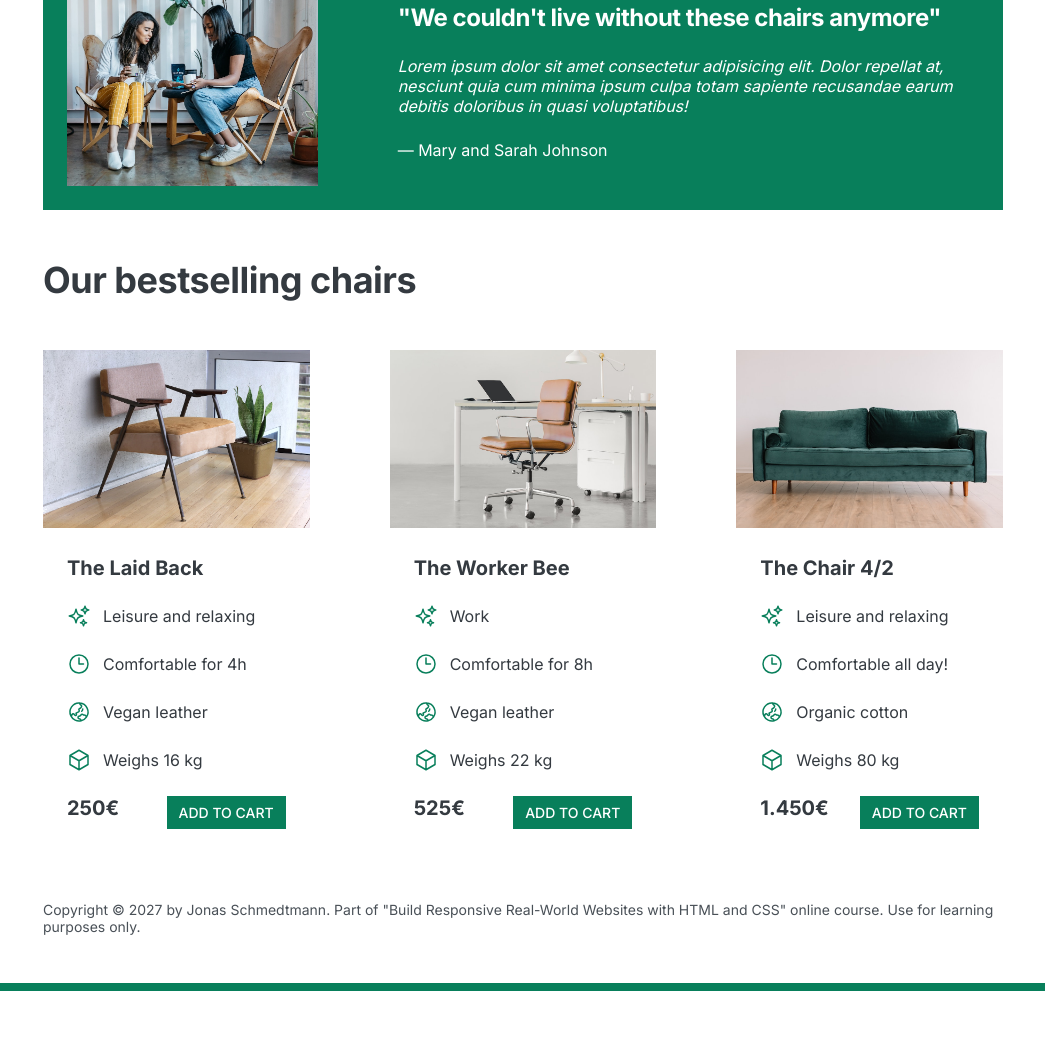
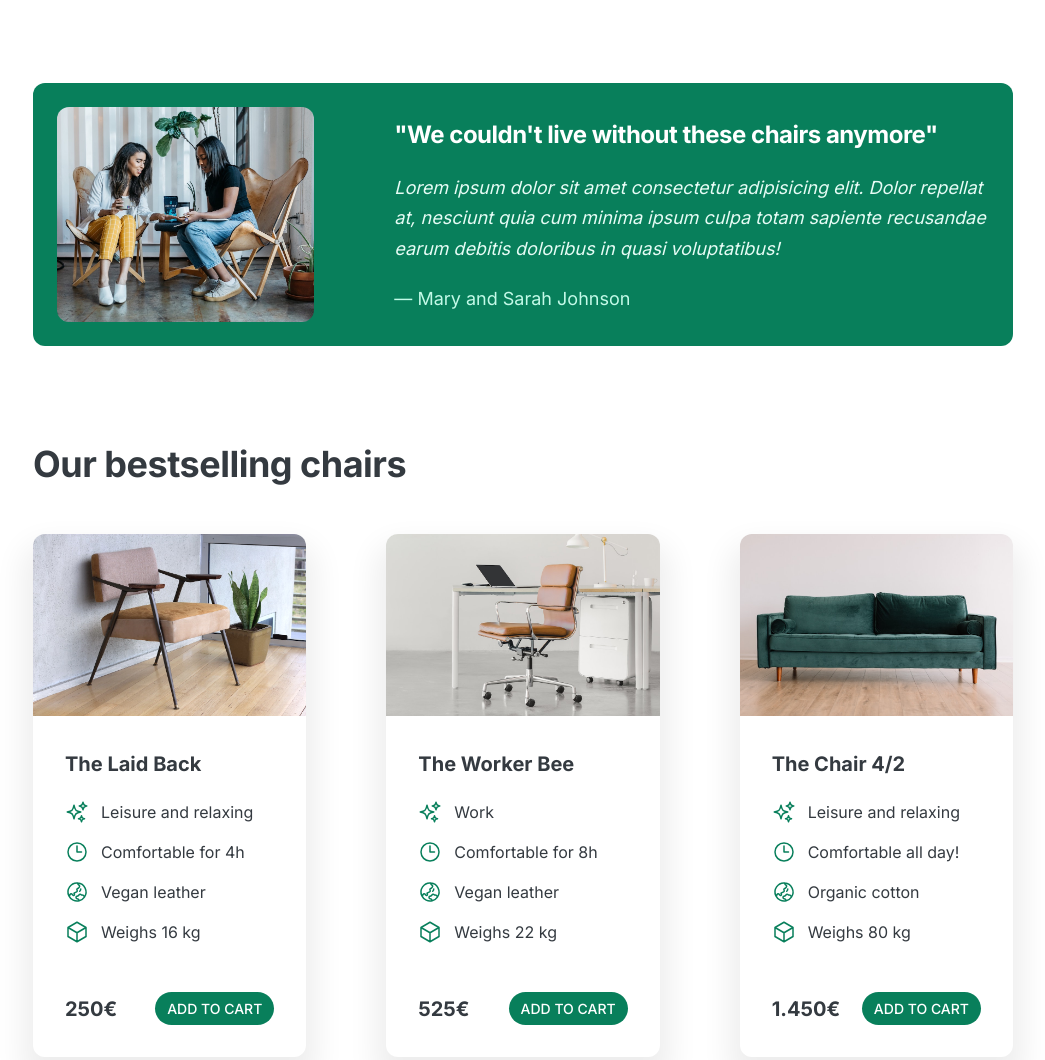
Before and after one commit to tsakP/05-Design, a plain HTML site: page index.html in a window 1280 px wide. Shown: the part 945-2005 px from the top of the page, without its empty margins (117-1162 px from the left). Before the commit the page ends 1936 px from the top, so only its background shows below. Drawn offline with Linux system fonts and the light colour scheme.

Commit message:
Shadows, border-radius, whitespace and visual hierarchy implementation

```diff
--- a/style.css
+++ b/style.css
@@ -32,13 +32,13 @@ body {
 }
 
 .container {
-  width: 960px;
+  width: 980px;
   margin: 0 auto;
 }
 
 header,
 section {
-  margin-bottom: 48px;
+  margin-bottom: 96px;
 }
 
 h2 {
@@ -62,6 +62,7 @@ h2 {
   text-transform: uppercase;
   font-weight: 500;
   display: inline-block;
+  border-radius: 100px;
 }
 
 .btn:hover,
@@ -88,7 +89,7 @@ header {
   display: grid;
   grid-template-columns: repeat(2, 1fr);
   column-gap: 80px;
-  margin-top: 48px;
+  margin-top: 64px;
 }
 
 .header-text-box {
@@ -96,11 +97,12 @@ header {
 }
 
 h1 {
-  margin-bottom: 24px;
+  margin-bottom: 32px;
   font-size: 44px;
   line-height: 1.1;
   letter-spacing: -1px;
   /* 44 / 52 / 62 */
+  /* text-shadow: 0 5px 5px rgba(0, 0, 0, 0.2); */
 }
 
 .header-text {
@@ -111,6 +113,7 @@ h1 {
 
 img {
   width: 100%;
+  border-radius: 12px;
 }
 
 /* FEATURES */
@@ -118,7 +121,7 @@ img {
   stroke: #087f5b;
   width: 32px;
   height: 32px;
-  margin-bottom: 16px;
+  margin-bottom: 24px;
 }
 
 .features-title {
@@ -136,6 +139,7 @@ img {
   background-color: #087f5b;
   color: #fff;
   padding: 24px;
+  border-radius: 12px;
 }
 
 .testimonial-box {
@@ -151,11 +155,33 @@ img {
 .testimonial-text {
   font-style: italic;
   margin-bottom: 24px;
+  line-height: 1.7;
+  font-size: 18px;
+  color: #e6fcf5;
+}
+
+.testimonial-author {
+  font-size: 18px;
+  color: #c3fae8;
 }
 
 /* CHAIRS */
+
+.chair {
+  /* Box shadow values meanings:
+    box-shadow: horizontal shadow, vertical shadow, blur, scale shadow, color;
+  */
+  box-shadow: 0 20px 30px 10px rgba(0, 0, 0, 0.07);
+  border-radius: 12px;
+}
+
+.chair img {
+  border-bottom-left-radius: 0;
+  border-bottom-right-radius: 0;
+}
+
 .chair-box {
-  padding: 24px;
+  padding: 32px;
 }
 
 h3 {
@@ -165,14 +191,14 @@ h3 {
 
 .chair-details {
   list-style: none;
-  margin-bottom: 24px;
+  margin-bottom: 48px;
 }
 
 .chair-details li {
   display: flex;
   align-items: center;
   gap: 12px;
-  margin-bottom: 24px;
+  margin-bottom: 16px;
 }
 
 .chair-details li:last-child {
@@ -188,6 +214,7 @@ h3 {
 .chair-price {
   display: flex;
   justify-content: space-between;
+  align-items: center;
   font-size: 20px;
 }
 
```
